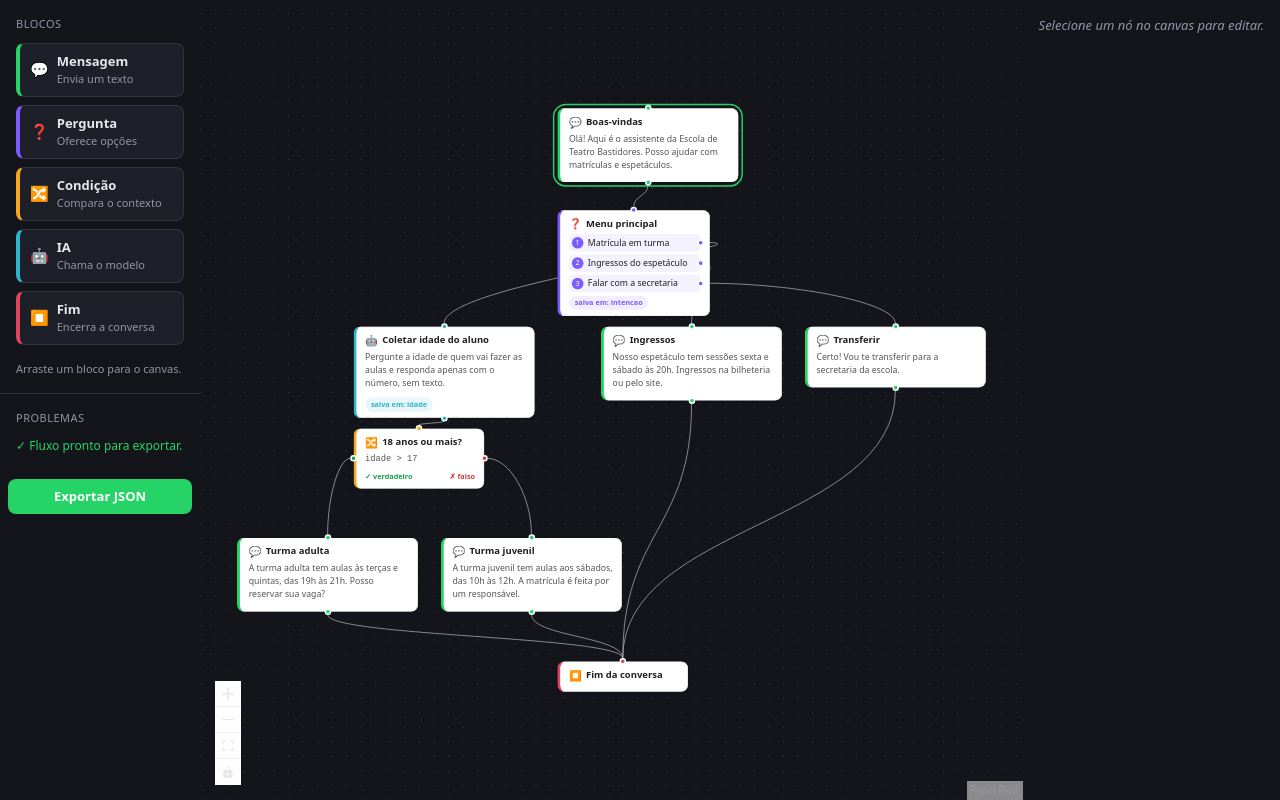
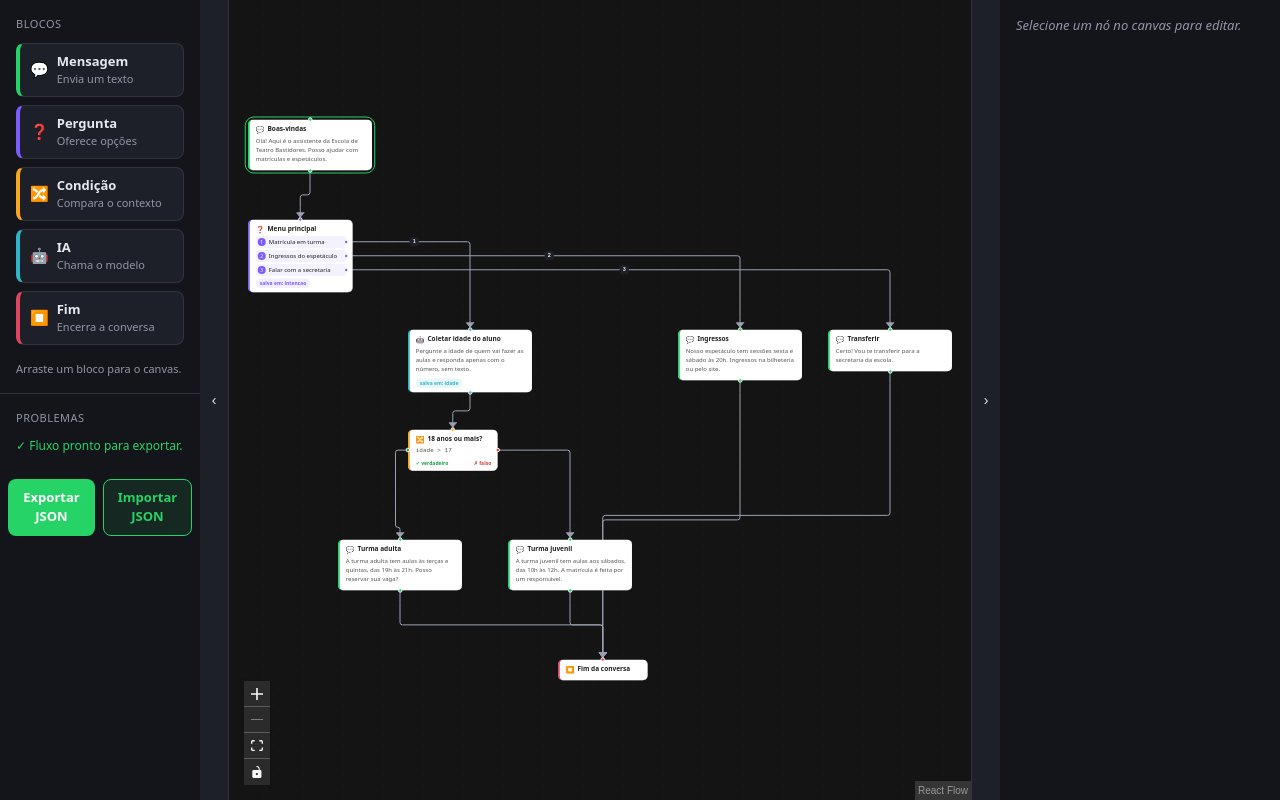
Before and after one commit to joaomarcelo6/urutaus-flow, a Next.js app: page / in a window 1280 px wide. Built offline with nearby package versions, Linux system fonts and the light colour scheme.

Commit message:
Importar JSON pela fronteira de validacao e documentar a arquitetura

```diff
--- a/app/page.tsx
+++ b/app/page.tsx
@@ -1,6 +1,13 @@
 "use client";
 
-import { useCallback, useMemo, useState, type DragEvent } from "react";
+import {
+  useCallback,
+  useMemo,
+  useRef,
+  useState,
+  type ChangeEvent,
+  type DragEvent,
+} from "react";
 import {
   ReactFlow,
   ReactFlowProvider,
@@ -10,6 +17,7 @@ import {
   useNodesState,
   useEdgesState,
   useReactFlow,
+  MarkerType,
   type Edge,
   type Connection,
 } from "@xyflow/react";
@@ -19,7 +27,7 @@ import type { NoDoFluxo } from "@/modelo/tipos";
 import { podeConectar } from "@/lib/validacao";
 import { encontrarProblemas } from "@/lib/percurso";
 import { criarNo, ehTipoDeNo } from "@/lib/criarNo";
-import { serializarFluxo } from "@/lib/serializacao";
+import { serializarFluxo, validarFluxo } from "@/lib/serializacao";
 
 import NoMensagemComponente from "@/componentes/NoMensagem";
 import NoFimComponente from "@/componentes/NoFim";
@@ -28,7 +36,12 @@ import NoLLMComponente from "@/componentes/NoLLM";
 import NoCondicionalComponente from "@/componentes/NoCondicional";
 import PainelEdicao from "@/componentes/PainelEdicao";
 import PainelProblemas from "@/componentes/PainelProblemas";
+
+/** Cor das arestas no canvas escuro. Aparência: não entra no JSON. */
+const COR_ARESTA = "#9aa0b4";
+import PainelRetratil from "@/componentes/PainelRetratil";
 import Sidebar, { FORMATO_ARRASTO } from "@/componentes/Sidebar";
+import { CASCA } from "@/componentes/casca";
 
 const nosIniciais: NoDoFluxo[] = [
   {
@@ -44,7 +57,7 @@ const nosIniciais: NoDoFluxo[] = [
   {
     id: "menu",
     type: "pergunta",
-    position: { x: 0, y: 140 },
+    position: { x: 0, y: 200 },
     data: {
       label: "Menu principal",
       salvarEm: "intencao",
@@ -58,7 +71,7 @@ const nosIniciais: NoDoFluxo[] = [
   {
     id: "coleta-idade",
     type: "llm",
-    position: { x: -280, y: 300 },
+    position: { x: 320, y: 420 },
     data: {
       label: "Coletar idade do aluno",
       prompt:
@@ -69,7 +82,7 @@ const nosIniciais: NoDoFluxo[] = [
   {
     id: "checa-idade",
     type: "condicional",
-    position: { x: -280, y: 440 },
+    position: { x: 320, y: 620 },
     data: {
       label: "18 anos ou mais?",
       regra: { chave: "idade", operador: "maior", valor: 17 },
@@ -78,7 +91,7 @@ const nosIniciais: NoDoFluxo[] = [
   {
     id: "turma-adulto",
     type: "mensagem",
-    position: { x: -440, y: 590 },
+    position: { x: 180, y: 840 },
     data: {
       label: "Turma adulta",
       texto:
@@ -88,7 +101,7 @@ const nosIniciais: NoDoFluxo[] = [
   {
     id: "turma-juvenil",
     type: "mensagem",
-    position: { x: -160, y: 590 },
+    position: { x: 520, y: 840 },
     data: {
       label: "Turma juvenil",
       texto:
@@ -98,7 +111,7 @@ const nosIniciais: NoDoFluxo[] = [
   {
     id: "ingressos",
     type: "mensagem",
-    position: { x: 60, y: 300 },
+    position: { x: 860, y: 420 },
     data: {
       label: "Ingressos",
       texto:
@@ -108,7 +121,7 @@ const nosIniciais: NoDoFluxo[] = [
   {
     id: "secretaria",
     type: "mensagem",
-    position: { x: 340, y: 300 },
+    position: { x: 1160, y: 420 },
     data: {
       label: "Transferir",
       texto: "Certo! Vou te transferir para a secretaria da escola.",
@@ -117,7 +130,7 @@ const nosIniciais: NoDoFluxo[] = [
   {
     id: "fim",
     type: "fim",
-    position: { x: 0, y: 760 },
+    position: { x: 620, y: 1080 },
     data: { label: "Fim da conversa" },
   },
 ];
@@ -174,6 +187,8 @@ function Editor() {
   const [arestas, setArestas, aoMudarArestas] =
     useEdgesState<Edge>(arestasIniciais);
   const [inicio, setInicio] = useState<string | null>("boas-vindas");
+  const [erroImportacao, setErroImportacao] = useState<string | null>(null);
+  const inputImportarRef = useRef<HTMLInputElement>(null);
 
   const { screenToFlowPosition } = useReactFlow();
 
@@ -193,6 +208,33 @@ function Editor() {
     link.click();
     URL.revokeObjectURL(url);
   }, [inicio, nos, arestas]);
+
+  /**
+   * `validarFluxo` é a única fronteira de import: ela já valida campo por
+   * campo e recusa arestas inválidas, então aqui só se lê o arquivo, parseia
+   * e aplica o `Fluxo` que ela devolve. Erro de JSON malformado ou de fluxo
+   * inválido caem no mesmo catch — a mensagem que chega até a tela é a da
+   * exceção, sem reescrever.
+   */
+  const aoImportar = useCallback(
+    async (evento: ChangeEvent<HTMLInputElement>) => {
+      const arquivo = evento.target.files?.[0];
+      evento.target.value = "";
+      if (!arquivo) return;
+
+      try {
+        const texto = await arquivo.text();
+        const fluxo = validarFluxo(JSON.parse(texto));
+        setNos(fluxo.nos);
+        setArestas(fluxo.arestas);
+        setInicio(fluxo.inicio);
+        setErroImportacao(null);
+      } catch (erro) {
+        setErroImportacao(erro instanceof Error ? erro.message : String(erro));
+      }
+    },
+    [setNos, setArestas, setInicio],
+  );
 
   /**
    * O React Flow chama isso durante o arrasto e recusa a ligação quando dá
@@ -269,21 +311,66 @@ function Editor() {
     [nos, inicio],
   );
 
+  // Curva da linha e número da opção são aparência, não dado: mesma lógica
+  // do `nosParaRender` acima, para não sujar o `arestas` que vai para o JSON.
+  const arestasParaRender = useMemo(
+    () =>
+      arestas.map((aresta) => {
+        const comum = {
+          ...aresta,
+          type: "smoothstep",
+          style: { stroke: COR_ARESTA, strokeWidth: 2 },
+          markerEnd: {
+            type: MarkerType.ArrowClosed,
+            color: COR_ARESTA,
+            width: 18,
+            height: 18,
+          },
+          labelStyle: { fill: CASCA.texto, fontSize: 11, fontWeight: 600 },
+          labelBgStyle: { fill: CASCA.fundoElevado },
+          labelBgPadding: [6, 3] as [number, number],
+          labelBgBorderRadius: 4,
+        };
+
+        const noOrigem = nos.find((no) => no.id === aresta.source);
+        if (noOrigem?.type === "pergunta") {
+          const indice = noOrigem.data.opcoes.findIndex(
+            (opcao) => opcao.id === aresta.sourceHandle,
+          );
+          if (indice !== -1) {
+            return { ...comum, label: String(indice + 1) };
+          }
+        }
+        return comum;
+      }),
+    [arestas, nos],
+  );
+
   const noSelecionado = nos.find((no) => no.selected);
 
   return (
-    <div style={{ display: "flex", width: "100vw", height: "100vh" }}>
-      <div style={{ display: "flex", flexDirection: "column", width: 200 }}>
+    <div
+      style={{
+        display: "flex",
+        width: "100vw",
+        height: "100vh",
+        background: CASCA.fundo,
+      }}
+    >
+      <PainelRetratil lado="esquerda" larguraAberta={200}>
+        <div style={{ display: "flex", flexDirection: "column", height: "100%" }}>
           <Sidebar />
           <PainelProblemas problemas={problemas} aoSelecionar={aoSelecionarNo} />
+
+          <div style={{ display: "flex", gap: 8, margin: 8 }}>
             <button
               onClick={aoExportar}
               style={{
-            margin: 8,
+                flex: 1,
                 padding: "8px 12px",
                 borderRadius: 8,
                 borderWidth: 0,
-            background: "#25d366",
+                background: CASCA.destaque,
                 color: "#fff",
                 fontSize: 13,
                 fontWeight: 600,
@@ -293,30 +380,78 @@ function Editor() {
             >
               Exportar JSON
             </button>
+
+            <button
+              onClick={() => inputImportarRef.current?.click()}
+              style={{
+                flex: 1,
+                padding: "8px 12px",
+                borderRadius: 8,
+                border: `1px solid ${CASCA.destaque}`,
+                background: `${CASCA.destaque}1a`,
+                color: CASCA.destaque,
+                fontSize: 13,
+                fontWeight: 600,
+                fontFamily: "system-ui, sans-serif",
+                cursor: "pointer",
+              }}
+            >
+              Importar JSON
+            </button>
+            <input
+              ref={inputImportarRef}
+              type="file"
+              accept="application/json"
+              onChange={aoImportar}
+              style={{ display: "none" }}
+            />
           </div>
+
+          {erroImportacao && (
+            <p
+              role="alert"
+              style={{
+                margin: "0 8px 8px",
+                padding: "8px 10px",
+                borderRadius: 8,
+                border: "1px solid #e0637a",
+                background: "#e0637a1a",
+                color: "#e0637a",
+                fontSize: 12,
+                fontFamily: "system-ui, sans-serif",
+              }}
+            >
+              {erroImportacao}
+            </p>
+          )}
+        </div>
+      </PainelRetratil>
 
       <div style={{ flex: 1 }} onDragOver={aoArrastarSobre} onDrop={aoSoltar}>
         <ReactFlow
           nodes={nosParaRender}
-          edges={arestas}
+          edges={arestasParaRender}
           onNodesChange={aoMudarNos}
           onEdgesChange={aoMudarArestas}
           onConnect={aoConectar}
           isValidConnection={conexaoValida}
           fitView
           nodeTypes={nodeTypes}
+          colorMode="dark"
         >
           <Background />
           <Controls />
         </ReactFlow>
       </div>
 
+      <PainelRetratil lado="direita" larguraAberta={280}>
         <PainelEdicao
           no={noSelecionado}
           ehInicio={noSelecionado?.id === inicio}
           aoAtualizar={aoAtualizarNo}
           aoDefinirInicio={setInicio}
         />
+      </PainelRetratil>
     </div>
   );
 }
```
Also changed, not shown: 2 other files (tests, documents, lock files or other folders). Lines whose indentation alone changed are shown as unchanged.
